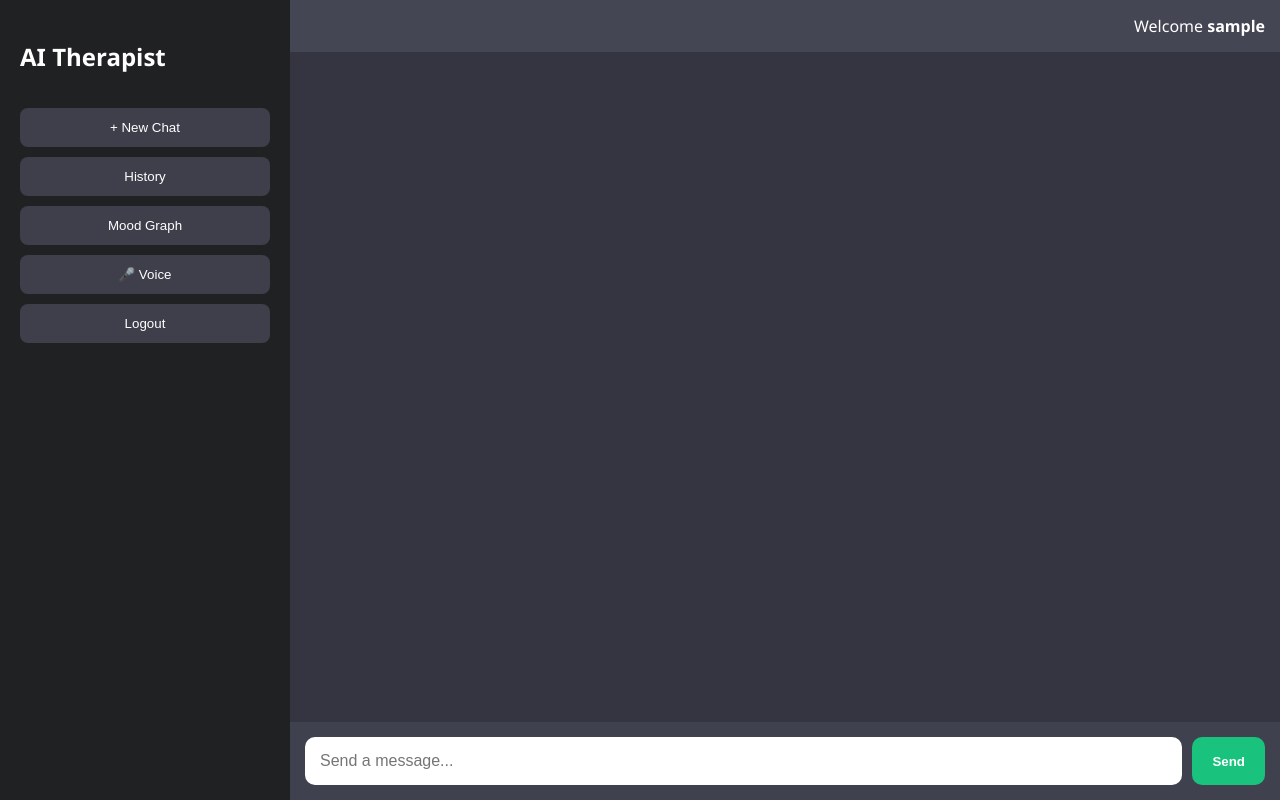
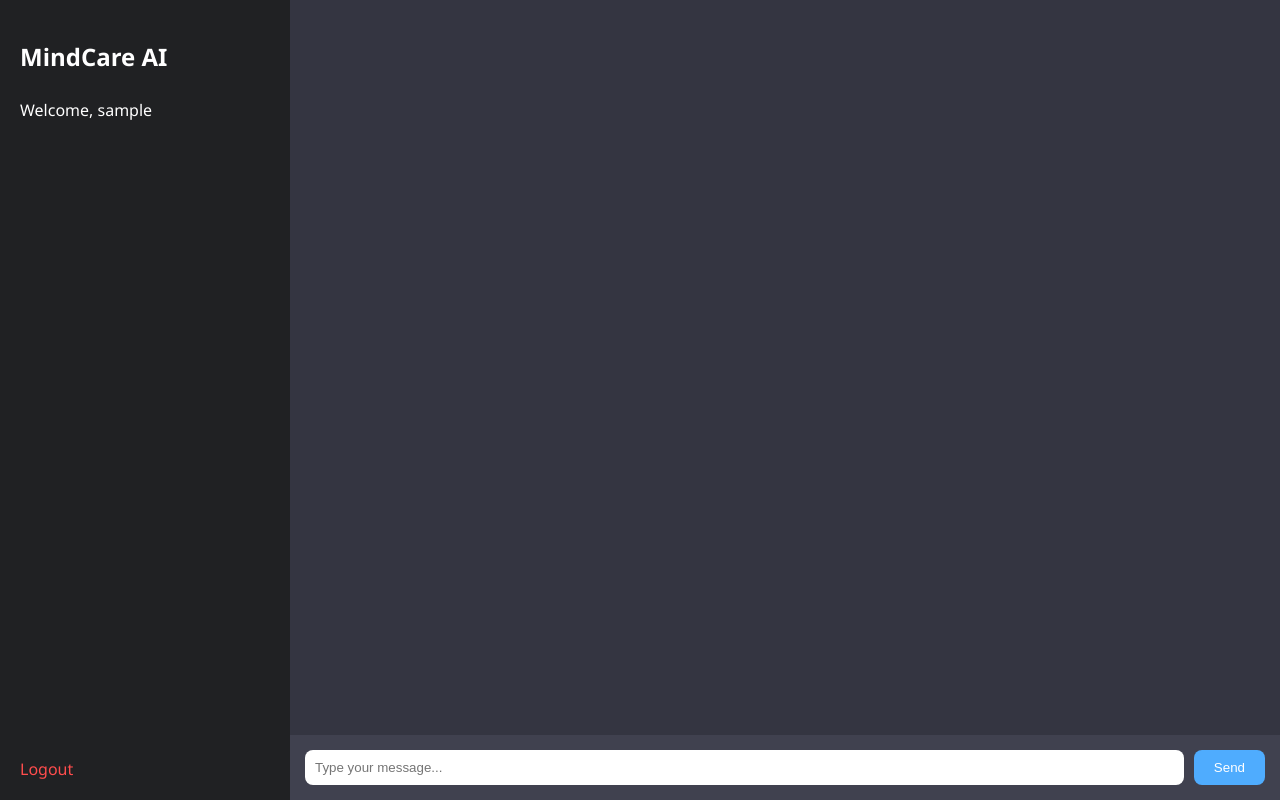
Before and after one commit to sakshimangulkar/Mental-health-chatbot, a Flask app: page /chatpage in a window 1280 px wide. Run offline with Flask 3, Linux system fonts and the light colour scheme; the visitor is signed in with stand-in values (Sample User, id 1); parts of the project's set-up code (start-up, migrations or seed data) failed here and were passed over.

Commit message:
added chatgpt style UI

```diff
--- a/app.py
+++ b/app.py
@@ -153,5 +153,5 @@ def history():
 # ------------------ RUN APP ------------------ #
 
 if __name__ == "__main__":
-    port = int(os.environ.get("PORT", 10000))  # Render uses dynamic port
+    port = int(os.environ.get("PORT", 10000))
     app.run(host="0.0.0.0", port=port)
--- /dev/null
+++ b/static/chat.css
@@ -0,0 +1,86 @@
+body {
+    margin: 0;
+    font-family: 'Segoe UI', sans-serif;
+    background: #343541;
+    color: white;
+}
+
+.app {
+    display: flex;
+    height: 100vh;
+}
+
+/* SIDEBAR */
+.sidebar {
+    width: 250px;
+    background: #202123;
+    padding: 20px;
+    display: flex;
+    flex-direction: column;
+}
+
+.sidebar h2 {
+    margin-bottom: 10px;
+}
+
+.logout {
+    margin-top: auto;
+    color: #ff4d4d;
+    text-decoration: none;
+}
+
+/* CHAT AREA */
+.chat-container {
+    flex: 1;
+    display: flex;
+    flex-direction: column;
+}
+
+/* CHAT BOX */
+.chat-box {
+    flex: 1;
+    padding: 20px;
+    overflow-y: auto;
+}
+
+/* MESSAGES */
+.message {
+    max-width: 60%;
+    padding: 12px;
+    margin: 10px;
+    border-radius: 10px;
+}
+
+.user {
+    background: #4facfe;
+    align-self: flex-end;
+}
+
+.bot {
+    background: #444654;
+    align-self: flex-start;
+}
+
+/* INPUT */
+.input-area {
+    display: flex;
+    padding: 15px;
+    background: #40414f;
+}
+
+.input-area input {
+    flex: 1;
+    padding: 10px;
+    border: none;
+    border-radius: 8px;
+}
+
+.input-area button {
+    margin-left: 10px;
+    padding: 10px 20px;
+    background: #4facfe;
+    border: none;
+    border-radius: 8px;
+    color: white;
+    cursor: pointer;
+}
--- /dev/null
+++ b/static/chat.js
@@ -0,0 +1,33 @@
+function addMessage(text, type) {
+    let chatBox = document.getElementById("chat-box");
+
+    let msg = document.createElement("div");
+    msg.classList.add("message", type);
+    msg.innerText = text;
+
+    chatBox.appendChild(msg);
+    chatBox.scrollTop = chatBox.scrollHeight;
+}
+
+function sendMessage() {
+    let input = document.getElementById("message");
+    let text = input.value;
+
+    if (!text) return;
+
+    addMessage(text, "user");
+
+    fetch("/chat", {
+        method: "POST",
+        headers: {
+            "Content-Type": "application/json"
+        },
+        body: JSON.stringify({ message: text })
+    })
+    .then(res => res.json())
+    .then(data => {
+        addMessage(data.reply, "bot");
+    });
+
+    input.value = "";
+}
--- a/templates/chat.html
+++ b/templates/chat.html
@@ -1,241 +1,38 @@
 <!DOCTYPE html>
-<html>
+<html lang="en">
 <head>
-<title>AI Chatbot</title>
+    <meta charset="UTF-8">
+    <title>Chat | MindCare AI</title>
+    <link rel="stylesheet" href="{{ url_for('static', filename='chat.css') }}">
+</head>
 
-<style>
-body{
-margin:0;
-font-family:Segoe UI;
-display:flex;
-height:100vh;
-background:#343541;
-color:white;
-}
+<body>
 
-/* SIDEBAR */
-.sidebar{
-width:250px;
-background:#202123;
-padding:20px;
-display:flex;
-flex-direction:column;
-}
-
-.sidebar h2{
-margin-bottom:30px;
-}
-
-.sidebar button{
-margin:5px 0;
-padding:12px;
-border:none;
-background:#3e3f4b;
-color:white;
-border-radius:8px;
-cursor:pointer;
-}
-
-.sidebar button:hover{
-background:#565869;
-}
-
-/* MAIN CHAT AREA */
-.main{
-flex:1;
-display:flex;
-flex-direction:column;
-}
-
-/* HEADER */
-.top{
-background:#444654;
-padding:15px;
-text-align:right;
-}
-
-/* CHAT AREA */
-.chat{
-flex:1;
-overflow-y:auto;
-padding:20px;
-}
-
-/* MESSAGE BUBBLES */
-.msg{
-margin:15px 0;
-max-width:70%;
-padding:15px;
-border-radius:12px;
-line-height:1.4;
-}
-
-.user{
-background:#0084ff;
-margin-left:auto;
-}
-
-.bot{
-background:#444654;
-margin-right:auto;
-}
-
-/* INPUT BAR */
-.input-area{
-display:flex;
-padding:15px;
-background:#40414f;
-}
-
-.input-area input{
-flex:1;
-padding:15px;
-border:none;
-border-radius:10px;
-font-size:16px;
-}
-
-.input-area button{
-margin-left:10px;
-padding:15px 20px;
-border:none;
-background:#19c37d;
-color:white;
-border-radius:10px;
-font-weight:bold;
-cursor:pointer;
-}
-
-.input-area button:hover{
-background:#15a96b;
-}
-
-/* typing dots */
-.typing{
-display:inline-block;
-}
-
-.typing span{
-height:8px;
-width:8px;
-background:white;
-border-radius:50%;
-display:inline-block;
-margin:0 2px;
-animation:bounce 1.3s infinite;
-}
-
-.typing span:nth-child(2){animation-delay:.2s}
-.typing span:nth-child(3){animation-delay:.4s}
-
-@keyframes bounce{
-0%,80%,100%{transform:translateY(0)}
-40%{transform:translateY(-6px)}
-}
-</style>
-</head>
-<body>
+<div class="app">
 
     <!-- SIDEBAR -->
     <div class="sidebar">
-<h2>AI Therapist</h2>
+        <h2>MindCare AI</h2>
+        <p>Welcome, {{ user }}</p>
 
-<button onclick="newChat()">+ New Chat</button>
-<button onclick="loadHistory()">History</button>
-<button onclick="window.open('/graph')">Mood Graph</button>
-<button onclick="voice()">🎤 Voice</button>
-<button onclick="location.href='/logout'">Logout</button>
-
+        <a href="/logout" class="logout">Logout</a>
     </div>
 
-<!-- MAIN -->
-<div class="main">
+    <!-- CHAT AREA -->
+    <div class="chat-container">
 
-<div class="top">
-Welcome <b>{{user}}</b>
-</div>
-
-<div id="chat" class="chat"></div>
+        <div id="chat-box" class="chat-box"></div>
 
         <div class="input-area">
-<input id="msg" placeholder="Send a message..." onkeypress="enterSend(event)">
-<button onclick="send()">Send</button>
+            <input type="text" id="message" placeholder="Type your message..." />
+            <button onclick="sendMessage()">Send</button>
         </div>
 
     </div>
 
-<script>
+</div>
 
-function addMessage(text,type){
-let div=document.createElement("div");
-div.className="msg "+type;
-div.innerHTML=text;
-document.getElementById("chat").appendChild(div);
-document.getElementById("chat").scrollTop=999999;
-}
-
-function typingBubble(){
-return `
-<div class="msg bot" id="typing">
-<span class="typing">
-<span></span><span></span><span></span>
-</span>
-</div>`;
-}
-
-function send(){
-let msg=document.getElementById("msg").value;
-if(!msg) return;
-
-addMessage(msg,"user");
-document.getElementById("msg").value="";
-
-document.getElementById("chat").innerHTML+=typingBubble();
-
-fetch("/chat",{
-method:"POST",
-headers:{"Content-Type":"application/json"},
-body:JSON.stringify({message:msg})
-})
-.then(res=>res.json())
-.then(data=>{
-document.getElementById("typing").remove();
-addMessage(data.reply,"bot");
-});
-}
-
-function enterSend(e){
-if(e.key==="Enter") send();
-}
-
-function newChat(){
-document.getElementById("chat").innerHTML="";
-}
-
-function loadHistory(){
-fetch("/history")
-.then(res=>res.json())
-.then(data=>{
-newChat();
-data.history.forEach(item=>{
-addMessage(item[0],"user");
-addMessage("Detected emotion: "+item[1],"bot");
-});
-});
-}
-
-function voice(){
-const recognition=new webkitSpeechRecognition();
-recognition.lang="en-US";
-
-recognition.onresult=function(e){
-document.getElementById("msg").value=e.results[0][0].transcript;
-send();
-}
-
-recognition.start();
-}
-</script>
+<script src="{{ url_for('static', filename='chat.js') }}"></script>
 
 </body>
 </html>
```
Also changed, not shown: static/script.js (added, +14 -0 lines), static/style.css (added, +120 -0 lines), templates/home.html (+46 -86 lines), templates/login.html (+31 -52 lines), database/chat.db (added), database/users.db (added). Lines whose indentation alone changed are shown as unchanged.
